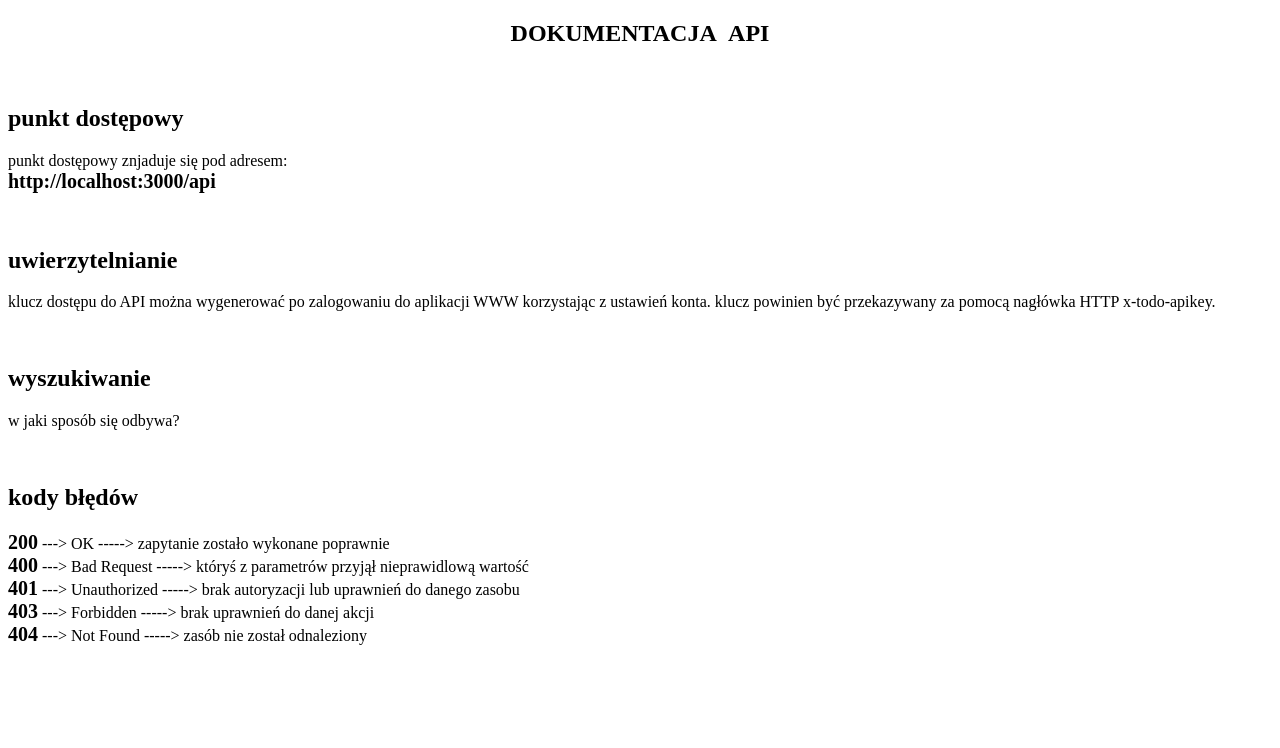
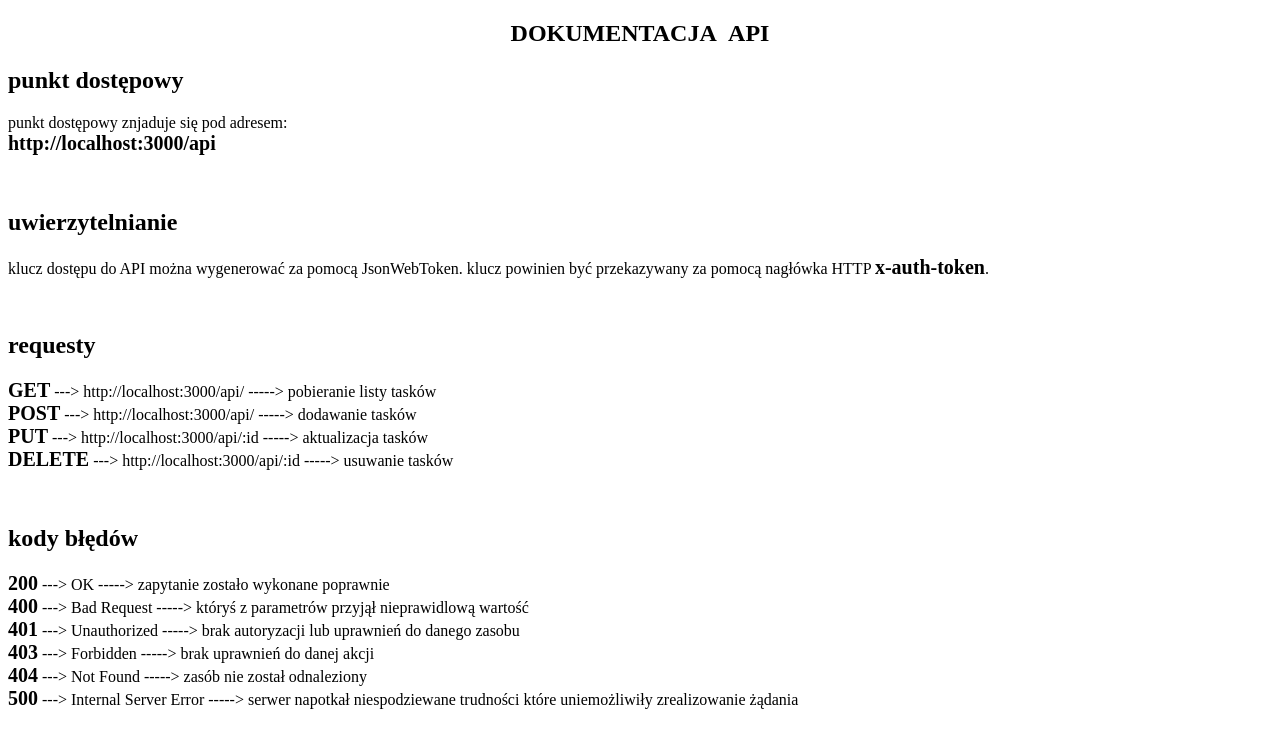
Before and after one commit to Aaspyr/CCW19-ToDoApp, a plain HTML site: page dokumentacja_api.html in a window 1280 px wide. Drawn offline with Linux system fonts and the light colour scheme.

Commit message:
update api doc file

```diff
--- a/dokumentacja_api.html
+++ b/dokumentacja_api.html
@@ -12,10 +12,10 @@
         <div>
 
             <div>
-                <h2 style="text-align: center; word-spacing: 8px;">DOKUMENTACJA API</h2
+                <h2 style="text-align: center; word-spacing: 8px;">DOKUMENTACJA API</h2>
             </div>
 
-            </br>
+            </h2>
 
             <div>
                 <p>
@@ -26,12 +26,15 @@
 
                 <p>
                     <h2>uwierzytelnianie</h2>
-                    klucz dostępu do API można wygenerować po zalogowaniu do aplikacji WWW korzystając z ustawień konta. klucz powinien być przekazywany za pomocą nagłówka HTTP x-todo-apikey.
+                    klucz dostępu do API można wygenerować za pomocą JsonWebToken. klucz powinien być przekazywany za pomocą nagłówka HTTP <span style="font-size: 20px;font-weight: 700;">x-auth-token</span>.
                 </p> </br>
 
-                <p>
-                    <h2>wyszukiwanie</h2>
-                    w jaki sposób się odbywa?
+
+                    <h2>requesty</h2>
+                    <span style=font-size:20px;font-weight:700;>GET</span> ---> http://localhost:3000/api/ -----> pobieranie listy tasków </br>
+                    <span style=font-size:20px;font-weight:700;>POST</span> ---> http://localhost:3000/api/ -----> dodawanie tasków </br>
+                    <span style=font-size:20px;font-weight:700;>PUT</span> ---> http://localhost:3000/api/:id -----> aktualizacja tasków </br>
+                    <span style=font-size:20px;font-weight:700;>DELETE</span> ---> http://localhost:3000/api/:id -----> usuwanie tasków </br>
                 </p> </br>
 
                 <p>
@@ -40,7 +43,8 @@
                     <span style=font-size:20px;font-weight:700;>400</span> ---> Bad Request -----> któryś z parametrów przyjął nieprawidlową wartość </br>
                     <span style=font-size:20px;font-weight:700;>401</span> ---> Unauthorized -----> brak autoryzacji lub uprawnień do danego zasobu </br>
                     <span style=font-size:20px;font-weight:700;>403</span> ---> Forbidden -----> brak uprawnień do danej akcji </br>
-                    <span style=font-size:20px;font-weight:700;>404</span> ---> Not Found -----> zasób nie został odnaleziony
+                    <span style=font-size:20px;font-weight:700;>404</span> ---> Not Found -----> zasób nie został odnaleziony </br>
+                    <span style=font-size:20px;font-weight:700;>500</span> ---> Internal Server Error -----> serwer napotkał niespodziewane trudności które uniemożliwiły zrealizowanie żądania
                 </p> </br>
 
 
```
